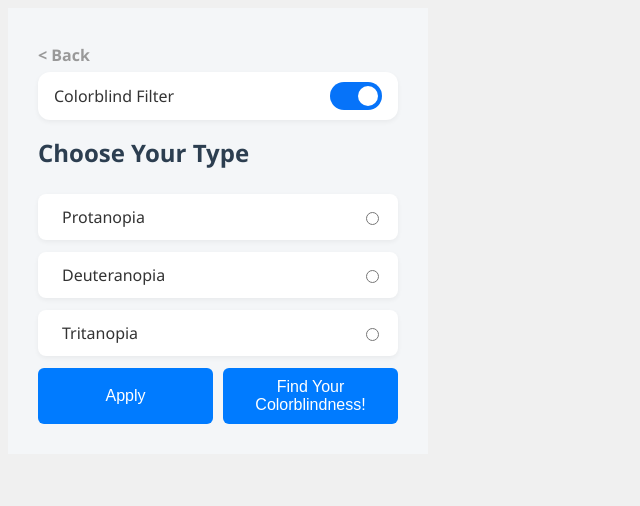
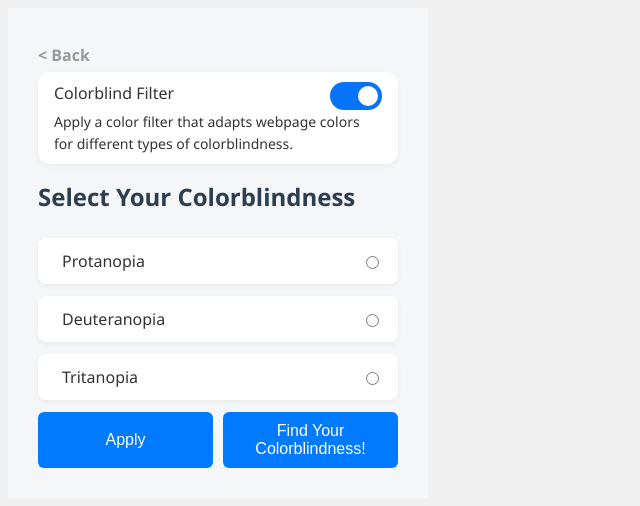
Before and after one commit to Ethan830/EmoryHacks-TeamHecker, a React (Create React App) app: page /#/colorblind in a window 1280 px wide. Shown: the top 506 px of the page, without its empty margins (0-640 px from the left). Built offline with nearby package versions, Linux system fonts and the light colour scheme.

Commit message:
add description

```diff
--- a/src/components/Switch/index.css
+++ b/src/components/Switch/index.css
@@ -1,5 +1,5 @@
 .inline-container {
-  display: flex;
+  display: block;
   grid-template-columns: auto 1fr auto auto;
   align-items: center;
   width: 100%;
@@ -12,10 +12,14 @@
   box-shadow: 0 2px 5px rgba(0, 0, 0, 0.05);
   box-sizing: border-box;
   gap: 8px;
+}
+
+.inline-container div {
+  display: flex;
   justify-content: space-between;
 }
 
-.inline-container span {
+.label {
   font-size: 16px;
   font-weight: 500;
 }
@@ -65,3 +69,9 @@ input:checked + .slider {
 input:checked + .slider:before {
   transform: translateX(24px);
 }
+
+.description {
+  margin-top: 10px;
+  font-size: 14px;
+  font-weight: 400;
+}
--- a/src/components/Switch/index.js
+++ b/src/components/Switch/index.js
@@ -1,7 +1,7 @@
 import React, { useState, useEffect } from "react";
 import "./index.css";
 
-const Switch = ({ label, storageKey, onToggle }) => {
+const Switch = ({ label, storageKey, onToggle, description }) => {
   const [isOn, setIsOn] = useState(true);
 
   useEffect(() => {
@@ -25,11 +25,14 @@ const Switch = ({ label, storageKey, onToggle }) => {
 
   return (
     <div className="inline-container">
-      <span>{label}</span>
-      <label className="switch">
-        <input type="checkbox" checked={isOn} onChange={handleToggle} />
-        <span className="slider round"></span>
-      </label>
+      <div>
+        <span className="label">{label}</span>
+        <label className="switch">
+          <input type="checkbox" checked={isOn} onChange={handleToggle} />
+          <span className="slider round"></span>
+        </label>
+      </div>
+      <span className="description">{description}</span>
     </div>
   );
 };
--- a/src/components/ToggleSetting/index.css
+++ b/src/components/ToggleSetting/index.css
@@ -1,4 +1,4 @@
-.inline-container {
+.container {
   display: grid;
   grid-template-columns: auto 1fr auto; /* icon+label | switch | button */
   align-items: center;
@@ -14,12 +14,12 @@
   gap: 12px;
 }
 
-.inline-container span {
+.container span {
   font-size: 16px;
   font-weight: 500;
 }
 
-.inline-container img {
+.container img {
   width: 25px;
   height: 25px;
 }
--- a/src/components/ToggleSetting/index.js
+++ b/src/components/ToggleSetting/index.js
@@ -10,7 +10,7 @@ const ToggleSetting = ({ label, route, icon }) => {
   };
 
   return (
-    <div className="inline-container">
+    <div className="container">
       <img src={icon} alt="" />
       <span>{label}</span>
       <button onClick={handleClick} className="side-button">
--- a/src/routes/ColorBlind/index.js
+++ b/src/routes/ColorBlind/index.js
@@ -29,7 +29,10 @@ const ColorBlind = () => {
           { action: "applyColorFilter", mode: "none" },
           (response) => {
             if (chrome.runtime.lastError) {
-              console.error("Message failed:", chrome.runtime.lastError.message);
+              console.error(
+                "Message failed:",
+                chrome.runtime.lastError.message
+              );
             } else {
               console.log("✅ Color filter reset:", response);
             }
@@ -74,9 +77,12 @@ const ColorBlind = () => {
         label={"Colorblind Filter"}
         storageKey="colorToggle"
         onToggle={setColorToggle}
+        description={
+          "Apply a color filter that adapts webpage colors for different types of colorblindness."
+        }
       />
 
-      <h1>Choose Your Type</h1>
+      <h1>Select Your Colorblindness</h1>
 
       <Option
         label="Protanopia"
--- a/src/routes/Font/index.css
+++ b/src/routes/Font/index.css
@@ -15,13 +15,6 @@
   width: 320px;
 }
 
-.font-size-container label {
-  font-size: 16px;
-  font-weight: 500;
-  display: block;
-  margin-bottom: 10px;
-}
-
 .font-size-container input[type="range"] {
   width: 100%;
 }
@@ -36,6 +29,7 @@
   border-radius: 6px;
   cursor: pointer;
   margin-right: 10px;
+  margin-top: 10px;
   transition: background-color 0.2s;
 }
 
--- a/src/routes/Font/index.js
+++ b/src/routes/Font/index.js
@@ -30,10 +30,16 @@ const Font = () => {
   return (
     <div className="body">
       <BackButton />
-      <Switch label={"Font"} storageKey="fontToggle" onToggle={setFontToggle} />
+      <Switch
+        label={"Font"}
+        storageKey="fontToggle"
+        onToggle={setFontToggle}
+        description={
+          "Make small text easier to read — this feature upgrades all small fonts on the page to your selected size, while keeping larger text as-is."
+        }
+      />
 
       <div className="font-size-container">
-        <label htmlFor="fontSlider">Font Size</label>
         <input
           type="range"
           id="fontSlider"
@@ -52,7 +58,7 @@ const Font = () => {
       </div>
 
       <button className="applyBtn" onClick={handleApplyFontSize}>
-        Apply Font Size
+        Apply
       </button>
     </div>
   );
```
